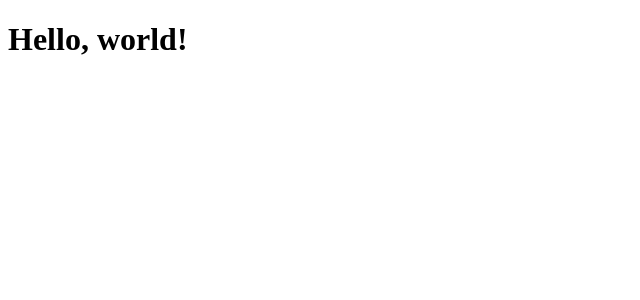
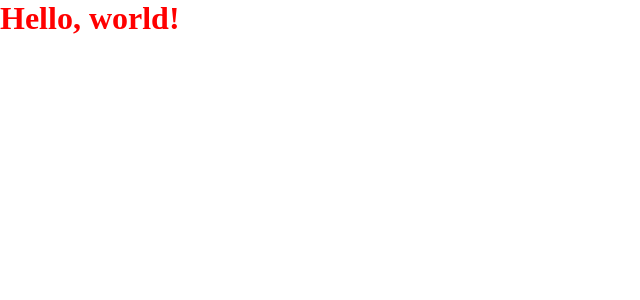
Before and after one commit to matveygrevtsov/online-store-main, a React app: page / in a window 1280 px wide. Shown: the top 300 px of the page, without its empty margins (0-640 px from the left). Built offline with nearby package versions, Linux system fonts and the light colour scheme.

Commit message:
add-css-modules

```diff
--- a/package.json
+++ b/package.json
@@ -12,7 +12,9 @@
   "devDependencies": {
     "@types/react": "^18.3.3",
     "@types/react-dom": "^18.3.0",
+    "css-loader": "^7.1.2",
     "html-webpack-plugin": "^5.6.0",
+    "style-loader": "^4.0.0",
     "ts-loader": "^9.5.1",
     "typescript": "^5.5.4",
     "webpack": "^5.93.0",
--- a/src/App.tsx
+++ b/src/App.tsx
@@ -1,5 +1,6 @@
 import React from "react";
+import { HelloWorld } from "./components/HelloWorld/HelloWorld";
 
 export const App = (): JSX.Element => {
-  return <h1>Hello, world!</h1>;
+  return <HelloWorld />;
 };
--- a/src/bootstrap.tsx
+++ b/src/bootstrap.tsx
@@ -1,6 +1,8 @@
 import React from "react";
 import ReactDOM from "react-dom/client";
 import { App } from "./App";
+
+import "./index.css";
 
 const root = ReactDOM.createRoot(
   document.getElementById("root") as HTMLElement
--- /dev/null
+++ b/src/components/HelloWorld/HelloWorld.tsx
@@ -0,0 +1,7 @@
+import React from "react";
+
+import * as styles from "./styles.module.css";
+
+export const HelloWorld = () => {
+  return <h1 className={styles.title}>Hello, world!</h1>;
+};
--- /dev/null
+++ b/src/components/HelloWorld/styles.module.css
@@ -0,0 +1,3 @@
+.title {
+  color: red;
+}
--- /dev/null
+++ b/src/index.css
@@ -0,0 +1,5 @@
+* {
+  padding: 0;
+  margin: 0;
+  box-sizing: border-box;
+}
--- /dev/null
+++ b/src/types/index.d.ts
@@ -0,0 +1 @@
+declare module "*.module.css";
--- a/webpack.config.js
+++ b/webpack.config.js
@@ -20,6 +20,19 @@ module.exports = {
         exclude: /node_modules/,
         use: "ts-loader",
       },
+      {
+        test: /\.(css)$/,
+        use: [
+          "style-loader",
+          {
+            loader: "css-loader",
+            options: {
+              importLoaders: 1,
+              modules: true,
+            },
+          },
+        ],
+      },
     ],
   },
   plugins: [
```
Also changed, not shown: 1 other file (tests, documents, lock files or other folders).
